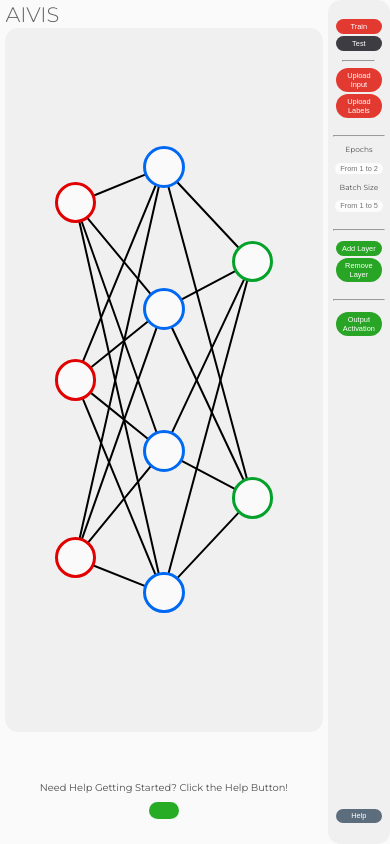
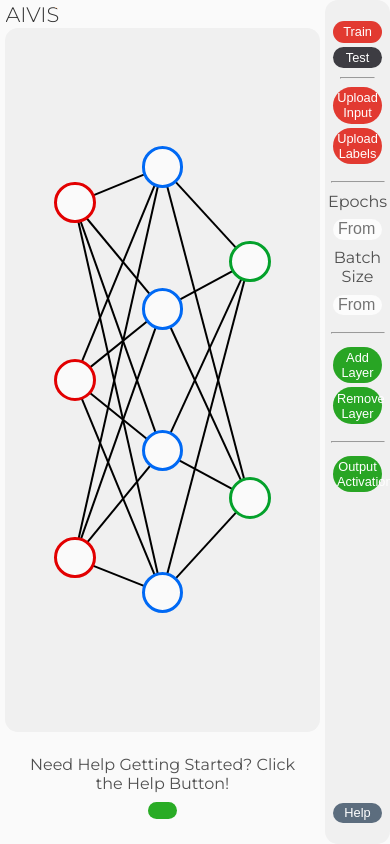
Before and after one commit to LemonFoxmere/AIVIS, a website: page network/editor.html in a window 390 px wide. Drawn offline with Linux system fonts and the light colour scheme; a script that the page names is missing.

Commit message:
fixed responsiveness on 19201080 screens

```diff
--- a/network/css/pred-tfjs.css
+++ b/network/css/pred-tfjs.css
@@ -1,6 +1,7 @@
 .logo{
     font-weight: 300;
-    font-size: calc(0.8vh + 0.8vw);
+    /* font-size: calc(0.8vh + 0.8vw); */
+    font-size: 2em;
 
     background: linear-gradient(30deg,
       rgb(0, 0, 0)    0%,
@@ -16,7 +17,7 @@
 
     overflow: hidden;
 
-    opacity: 0.6;
+    opacity: 0.8;
 
     transition: all 400ms cubic-bezier(0.260, 0.050, 0.250, 1.000); /* custom */
 }
@@ -28,7 +29,8 @@
 }
 
 p{
-    font-size: calc(0.6vh + 0.6vw);
+    /* font-size: calc(0.6vh + 0.6vw); */
+    font-size: 100%;
     color:rgb(80, 80, 80)
 }
 
@@ -51,7 +53,8 @@ input{
     width:60%;
     /* height:100%; */
 
-    font-size: calc(0.6vh + 0.6vw);
+    /* font-size: calc(0.6vh + 0.6vw); */
+    font-size: 100%;
 
     padding-right:8%;
     padding-left:8%;
@@ -110,7 +113,8 @@ h1{
 }
 
 h2{
-    font-size: calc(0.8vh + 0.8vw);
+    /* font-size: calc(0.8vh + 0.8vw); */
+    font-size: 2em;
     margin:0;
 }
 
@@ -123,14 +127,17 @@ button{
     padding-left: 1vw;
     padding-right: 1vw;
 
+    max-height:40px;
+
     width:75%;
 
     color:white;
-    margin-top: 0.5vw;
+    margin-top: 0.5vh;
 
     transition: all 230ms cubic-bezier(0.260, 0.050, 0.250, 1.000); /* custom */
 
-    font-size: calc(0.6vh + 0.6vw);
+    /* font-size: calc(0.6vh + 0.6vw); */
+    font-size: 80%;
     font-weight:400;
 }
 
--- a/network/editor.html
+++ b/network/editor.html
@@ -44,7 +44,7 @@
         </div>
 
         <div id="progress" style="margin-top:2vh;margin-bottom:3vh; width:90%; height:10%; display: flex; flex-direction: column; align-items: center; justify-content: end">
-            <p style="text-align: center; font-size: calc(0.8vh + 0.8vw); margin:0; margin-bottom: 1vh;" id="status">
+            <p style="text-align: center; font-size: 100%; margin:0; margin-bottom: 1vh;" id="status">
                 Need Help Getting Started? Click the Help Button!
             </p>
             <!-- custom progress bar -->
@@ -55,7 +55,7 @@
     </div>
 
     <!-- side bar configuration menu -->
-    <div style="border-radius: 13px; width:19vw; background-color:rgb(240, 240, 240); height:100%; display: flex; flex-direction: column; align-items: center; max-width:200px">
+    <div style="border-radius: 13px; width:20vw; background-color:rgb(240, 240, 240); height:100%; display: flex; flex-direction: column; align-items: center; max-width:270px">
         <!-- train test section -->
         <div style="margin-top:2vh; justify-self:start;display:flex; flex-direction:column; align-items:center; justify-content:start; width:100%">
             <button style="padding-top:5%; padding-bottom:5%" id="trainBtn">Train</button>
```
